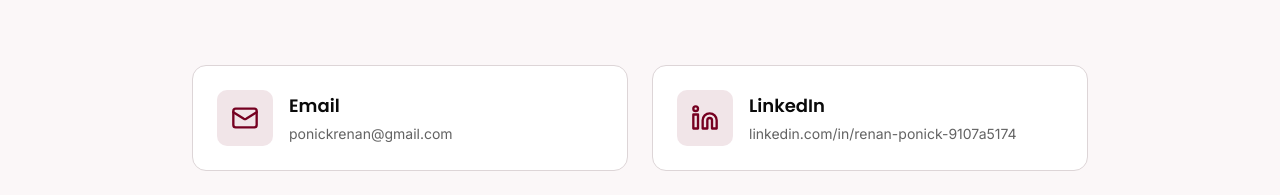
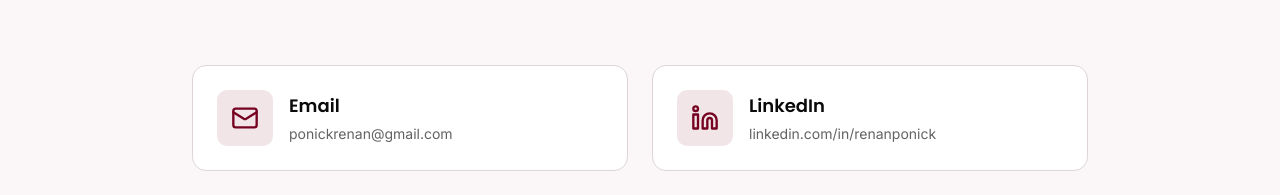
Before and after one commit to renanponick/SPA-portfolio, a React (Vite) app: page / in a window 1280 px wide. Shown: the part 3969-4164 px from the top of the page. Built offline with nearby package versions, Linux system fonts and the light colour scheme.

Commit message:
Sync: Commit automático

```diff
--- a/src/components/Contact.jsx
+++ b/src/components/Contact.jsx
@@ -13,8 +13,8 @@ const Contact = () => {
     {
       icon: Linkedin,
       label: 'LinkedIn',
-      value: 'linkedin.com/in/renan-ponick-9107a5174',
-      link: 'https://www.linkedin.com/in/renan-ponick-9107a5174/',
+      value: 'linkedin.com/in/renanponick',
+      link: 'https://www.linkedin.com/in/renanponick/',
     },
     {
       icon: Github,
```
